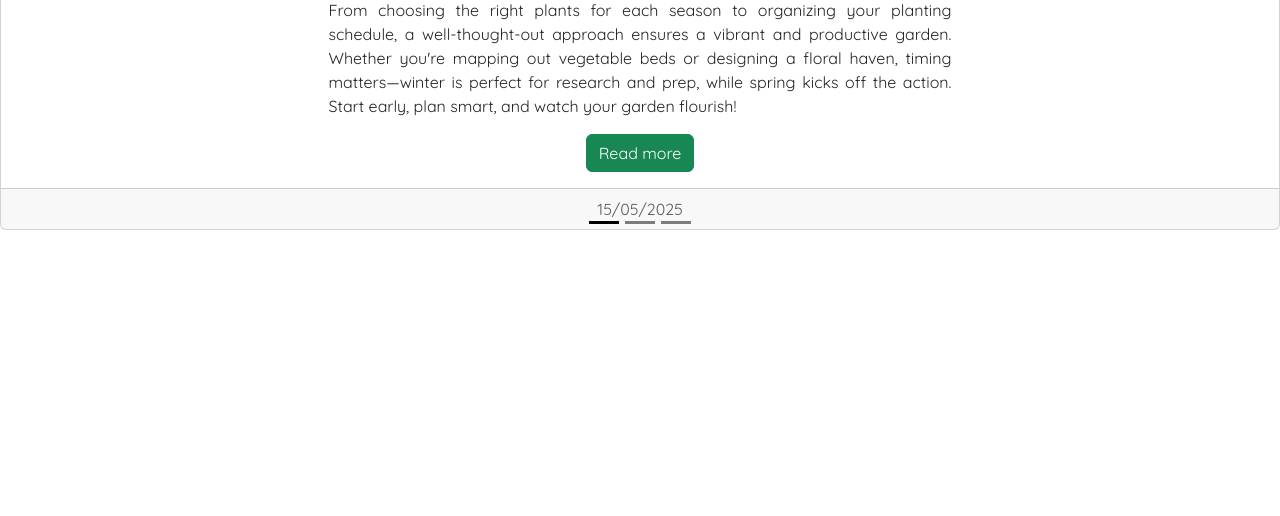
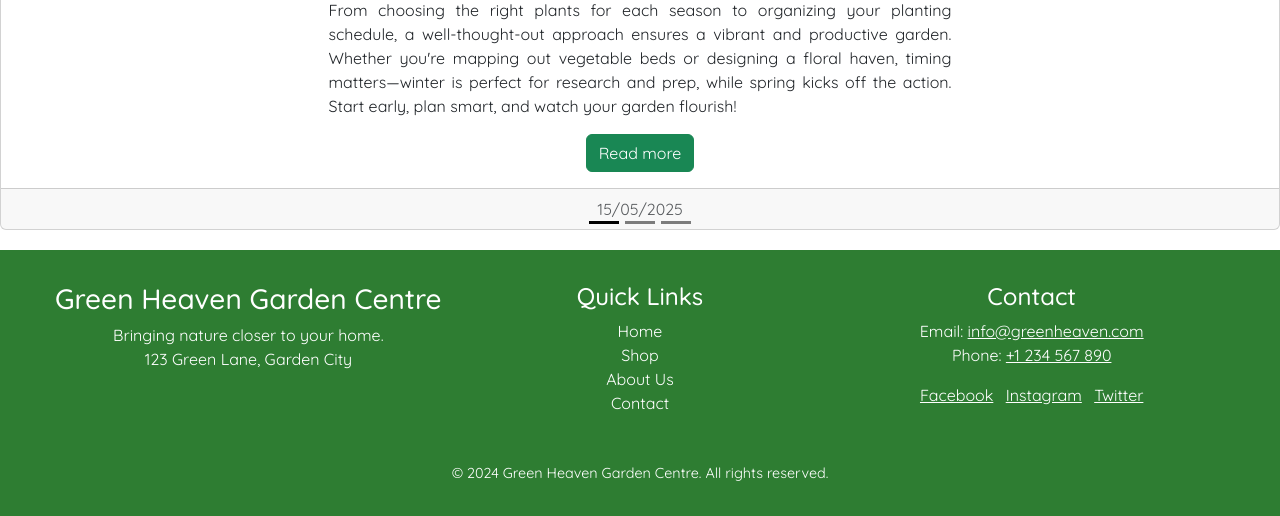
Before and after one commit to molnarlin/green_heaven_online_market, a Django app: page / in a window 1280 px wide. Shown: the part 3105-3621 px from the top of the page. Before the commit the page ends 3335 px from the top, so only its background shows below. Run offline with Django 5.2, Linux system fonts and the light colour scheme; some libraries are stand-ins or nearby versions.

Commit message:
footer added

```diff
--- a/templates/base.html
+++ b/templates/base.html
@@ -135,5 +135,7 @@
     {% block postloadjs %}
     {% endblock %}
 
+    {% include 'includes/footer.html' %}
+
 </body>
 </html>
--- /dev/null
+++ b/templates/includes/footer.html
@@ -0,0 +1,31 @@
+<footer style="background-color: #2e7d32; color: #fff; padding: 2rem 0; text-align: center;">
+    <div style="max-width: 1200px; margin: 0 auto; display: flex; flex-wrap: wrap; justify-content: space-between; align-items: flex-start;">
+        <div style="flex: 1 1 200px; min-width: 200px; margin-bottom: 1rem;">
+            <h3 style="margin-bottom: 0.5rem;">Green Heaven Garden Centre</h3>
+            <p>Bringing nature closer to your home.<br>
+            123 Green Lane, Garden City</p>
+        </div>
+        <div style="flex: 1 1 150px; min-width: 150px; margin-bottom: 1rem;">
+            <h4>Quick Links</h4>
+            <ul style="list-style: none; padding: 0; margin: 0;">
+                <li><a href="/" style="color: #fff; text-decoration: none;">Home</a></li>
+                <li><a href="/products" style="color: #fff; text-decoration: none;">Shop</a></li>
+                <li><a href="/" style="color: #fff; text-decoration: none;">About Us</a></li>
+                <li><a href="/" style="color: #fff; text-decoration: none;">Contact</a></li>
+            </ul>
+        </div>
+        <div style="flex: 1 1 200px; min-width: 200px; margin-bottom: 1rem;">
+            <h4>Contact</h4>
+            <p>Email: <a href="mailto:info@greenheaven.com" style="color: #fff;">info@greenheaven.com</a><br>
+            Phone: <a href="tel:+1234567890" style="color: #fff;">+1 234 567 890</a></p>
+            <div>
+                <a href="#" style="color: #fff; margin-right: 0.5rem;">Facebook</a>
+                <a href="#" style="color: #fff; margin-right: 0.5rem;">Instagram</a>
+                <a href="#" style="color: #fff;">Twitter</a>
+            </div>
+        </div>
+    </div>
+    <div style="margin-top: 2rem; font-size: 0.9rem;">
+        &copy; {{ year|default:2024 }} Green Heaven Garden Centre. All rights reserved.
+    </div>
+</footer>
```
Also changed, not shown: home/templates/home/index.html (line endings or trailing spaces).
